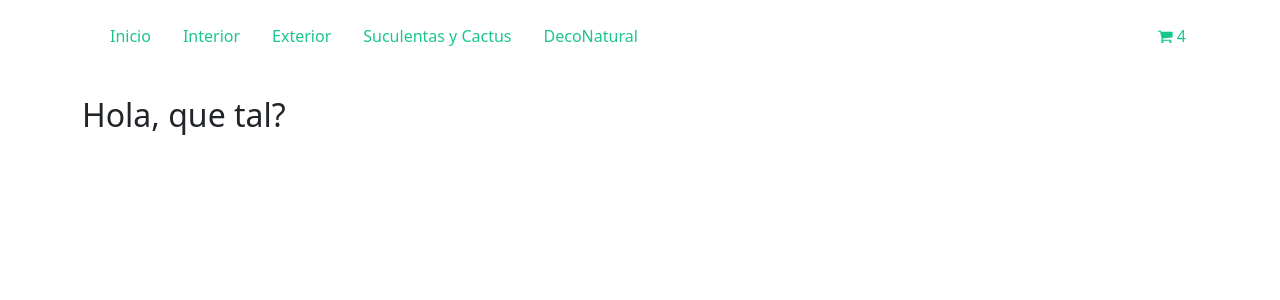
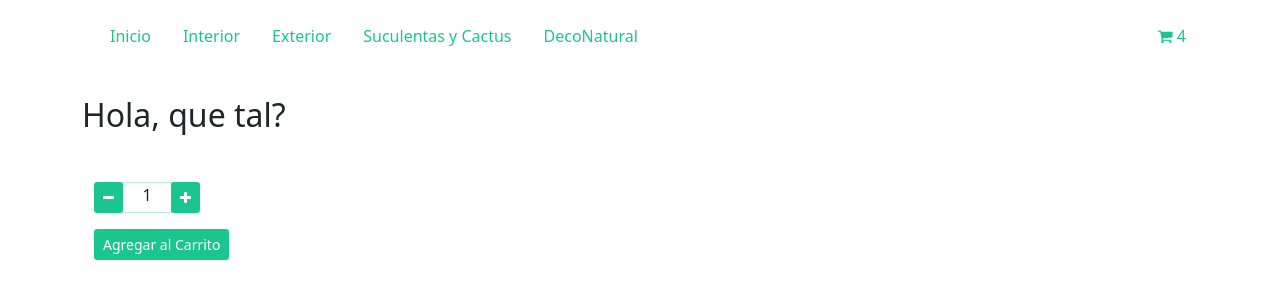
Before and after one commit to maryllaneza/IdeaLlaneza, a React (Create React App) app: page / in a window 1280 px wide. Shown: the top 300 px of the page. Built offline with nearby package versions, Linux system fonts and the light colour scheme.

Commit message:
ItemCount

```diff
--- a/src/App.css
+++ b/src/App.css
@@ -55,3 +55,13 @@
 .carrito{
   color: #1ac68d;
 }
+.cantidad{
+  width: 50px;
+text-align: center;
+border: 1px solid #1ac68d52;
+}
+
+.verde{
+  background-color: #1ac68d;
+  color: #fff;
+}
--- a/src/App.js
+++ b/src/App.js
@@ -4,6 +4,7 @@ import './App.css';
 import NavBar from './components/NavBar';
 import '../node_modules/font-awesome/css/font-awesome.min.css';
 import ItemListContainer from './components/ItemListContainer';
+import ItemCount from './components/ItemCount';
 
 
 function App() {
@@ -11,6 +12,7 @@ function App() {
   <div class="container">
     <NavBar />
     <ItemListContainer greeting={'Hola, que tal?'}/>
+    <ItemCount stock="5" initial="1" onAdd="onAdd"/>
     </div>
   );
 }
--- a/src/components/CartWidget.js
+++ b/src/components/CartWidget.jsx
@@ -4,7 +4,7 @@ import React from "react";
 export default function CartWidget (){
     return(
         <>
-        <i class="fa fa-shopping-cart"></i> 4
+        <i className="fa fa-shopping-cart"></i> 4
         </>
     )
 }
--- /dev/null
+++ b/src/components/ItemCount.jsx
@@ -0,0 +1,42 @@
+import { useState } from "react";
+
+export default function ItemCount ({stock, initial, onAdd}){
+    const [cantidad, setCantidad] = useState(parseInt(initial));
+
+    const sumar = ()=>{
+        if(cantidad<stock){
+            setCantidad(parseInt(cantidad+1))
+        }
+
+    }
+    const restar = ()=>{
+        if(cantidad>0){
+            setCantidad(parseInt(cantidad-1))
+        }
+    }
+
+    const agregarItem = () => {
+        console.log("agrego item")
+        onAdd(cantidad)
+    }
+    return(
+      <div className="container mt-5">
+                     <div className="row">
+                        <div className="col-sm-4">
+                             <div className="input-group mb-3">
+                                <div className="input-group-prepend">
+                                    <button className="btn btn-sm verde" id="minus-btn" onClick={restar}><i className="fa fa-minus"></i></button>
+                                </div>
+                                <div className="cantidad">{cantidad}</div>
+                                <div className="input-group-prepend">
+                                    <button className="btn btn-sm verde" id="plus-btn" onClick={sumar}><i className="fa fa-plus"></i></button>
+                                </div>
+                            </div>
+                        </div>
+                    </div>
+                    <div className="col-sm-3">
+                    <button className="btn btn-sm verde" onClick={agregarItem}>Agregar al Carrito</button>
+                    </div>
+                </div>
+    )
+}
--- a/src/components/NavBar.js
+++ /dev/null
@@ -1,23 +0,0 @@
-import React from "react";
-import CartWidget from "./CartWidget";
-
-
-export default function NavBar (){
-    return(
-        <div class="container">
-  <header class="d-flex flex-wrap align-items-center justify-content-center justify-content-md-between py-3 mb-4">
-      <ul class="nav col-12 col-md-auto mb-2 justify-content-center mb-md-0">
-        <li class="nav-item"><a href="#" class="nav-link active" aria-current="page">Inicio</a></li>
-        <li class="nav-item"><a href="#" class="nav-link">Interior</a></li>
-        <li class="nav-item"><a href="#" class="nav-link">Exterior</a></li>
-        <li class="nav-item"><a href="#" class="nav-link">Suculentas y Cactus</a></li>
-        <li class="nav-item"><a href="#" class="nav-link">DecoNatural</a></li>
-      </ul>
-      <div class="col-md-3 text-end carrito">
-      <CartWidget/>
-</div>
-    </header>
-
-  </div>
-    )
-}
--- /dev/null
+++ b/src/components/NavBar.jsx
@@ -0,0 +1,23 @@
+import React from "react";
+import CartWidget from "./CartWidget";
+
+
+export default function NavBar (){
+    return(
+        <div className="container">
+  <header className="d-flex flex-wrap align-items-center justify-content-center justify-content-md-between py-3 mb-4">
+      <ul className="nav col-12 col-md-auto mb-2 justify-content-center mb-md-0">
+        <li className="nav-item"><a href="#" className="nav-link active" aria-current="page">Inicio</a></li>
+        <li className="nav-item"><a href="#" className="nav-link">Interior</a></li>
+        <li className="nav-item"><a href="#" className="nav-link">Exterior</a></li>
+        <li className="nav-item"><a href="#" className="nav-link">Suculentas y Cactus</a></li>
+        <li className="nav-item"><a href="#" className="nav-link">DecoNatural</a></li>
+      </ul>
+      <div className="col-md-3 text-end carrito">
+      <CartWidget/>
+</div>
+    </header>
+
+  </div>
+    )
+}
```
Also changed, not shown: src/components/ItemListContainer.jsx (renamed from src/components/ItemListContainer.js).
